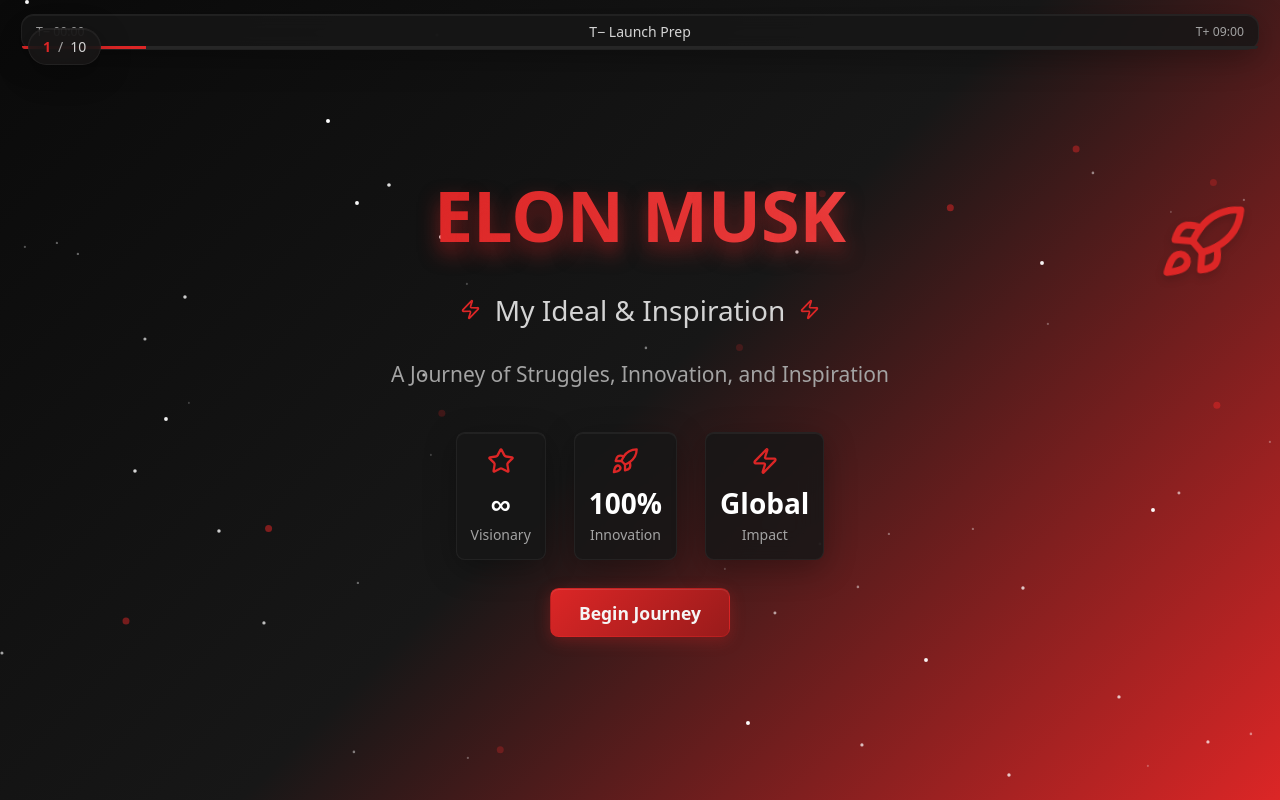
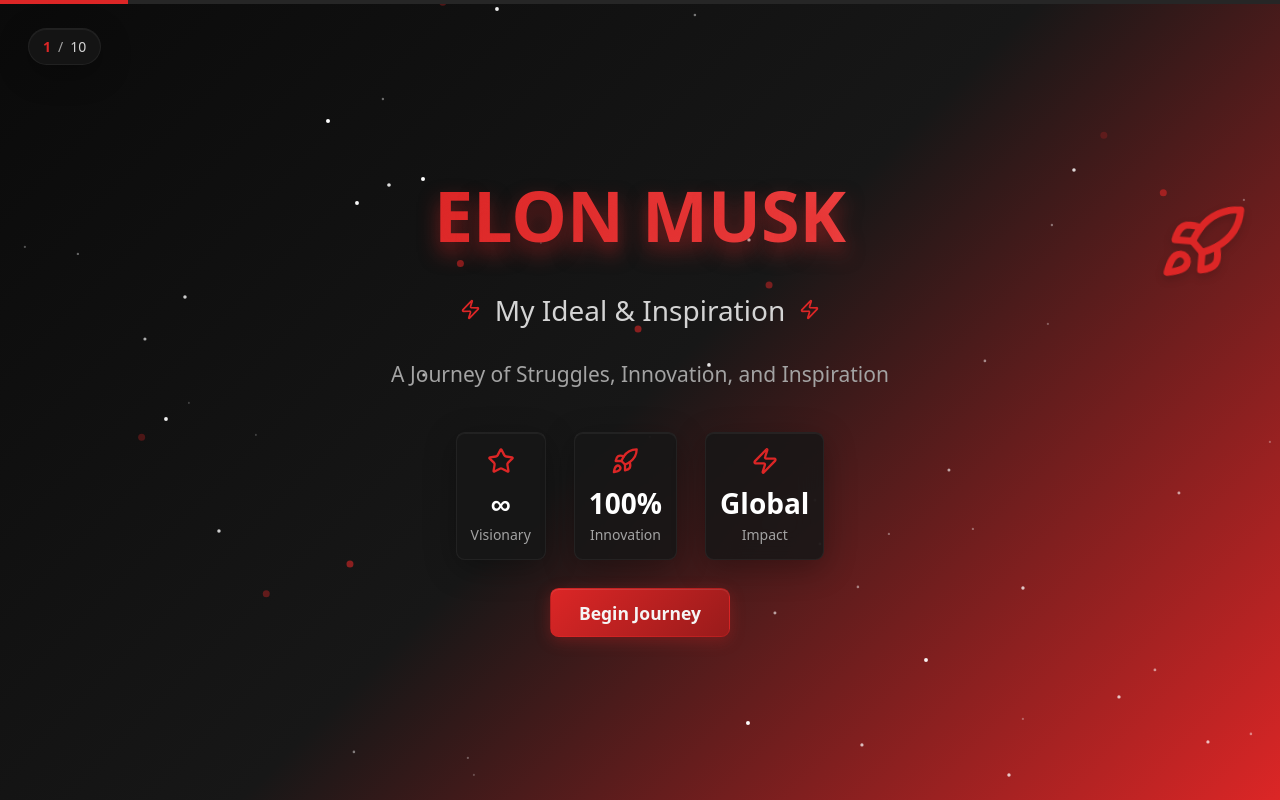
Before and after one commit to zepichere2/presentation, a Next.js app: page / in a window 1280 px wide. Built offline with nearby package versions, Linux system fonts and the light colour scheme.

Commit message:
Replace mission timeline with progress bar in presentation
Co-authored-by: 25bcs12756 <25bcs12756@cuchd.in>

```diff
--- a/src/app/page.tsx
+++ b/src/app/page.tsx
@@ -3,7 +3,6 @@
 import { ElonMuskPresentation } from '@/components/ElonMuskPresentation';
 import { useState, useEffect } from 'react';
 import { SpaceBackground } from '@/components/SpaceBackground';
-import { ConstellationLayer } from '@/components/ConstellationLayer';
 
 // Device detection and viewport utilities
 const useDeviceDetection = () => {
@@ -115,7 +114,6 @@ export default function App() {
   return (
     <div className={getContainerClasses()}>
       <SpaceBackground />
-      <ConstellationLayer />
       <main className="adaptive-main">
         <ElonMuskPresentation deviceInfo={deviceInfo} />
       </main>
--- a/src/components/ElonMuskPresentation.tsx
+++ b/src/components/ElonMuskPresentation.tsx
@@ -1,7 +1,6 @@
 import { useState, useEffect, useCallback, useRef } from 'react';
 import { motion, AnimatePresence } from 'motion/react';
 import { ChevronLeft, ChevronRight, Play, Pause, RotateCcw, Maximize2 } from 'lucide-react';
-import { MissionTimeline } from '@/components/MissionTimeline';
 import { PresentationProps } from './presentation/types';
 import { SLIDES_DATA, PRESENTATION_CONFIG } from './presentation/constants';
 import { TitleSlide } from './presentation/slides/TitleSlide';
@@ -411,8 +410,25 @@ export function ElonMuskPresentation({ deviceInfo }: PresentationProps) {
         )}
       </AnimatePresence>
 
-      {/* Mission Timeline */}
-      <MissionTimeline currentIndex={currentSlide} total={SLIDES_DATA.length} />
+      {/* Progress Bar */}
+      <motion.div
+        className="absolute top-0 left-0 w-full h-1 bg-dark-gray-800 z-50"
+        initial={{ scaleX: 0 }}
+        animate={{ scaleX: 1 }}
+        transition={{ delay: 0.5 }}
+      >
+        <motion.div
+          className="h-full bg-gradient-to-r from-accent-red to-accent-red"
+          style={{
+            width: `${((currentSlide + 1) / SLIDES_DATA.length) * 100}%`
+          }}
+          initial={{ width: 0 }}
+          animate={{
+            width: `${((currentSlide + 1) / SLIDES_DATA.length) * 100}%`
+          }}
+          transition={{ duration: 0.5 }}
+        />
+      </motion.div>
 
       {/* Slide Counter */}
       <motion.div
```
